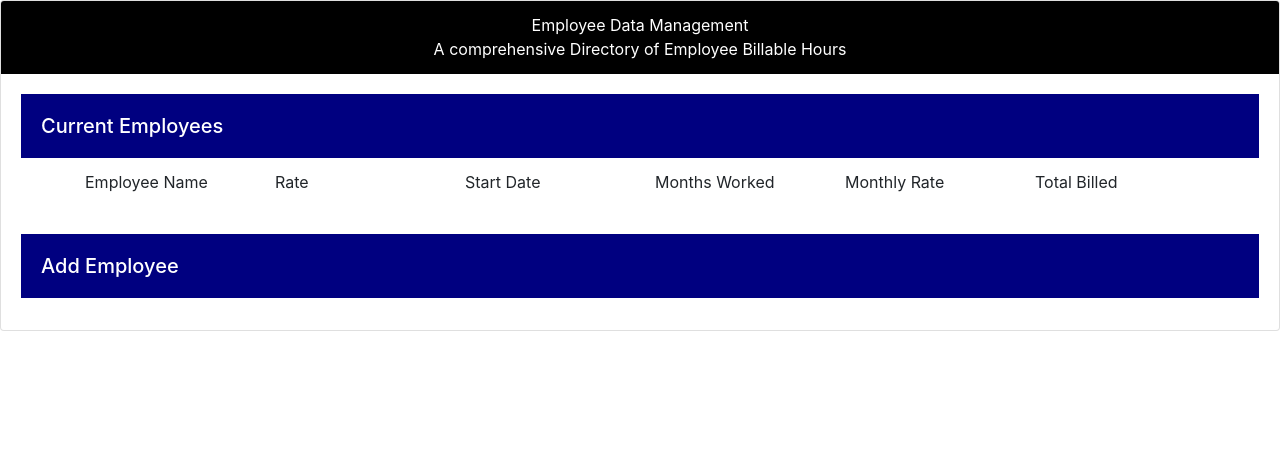
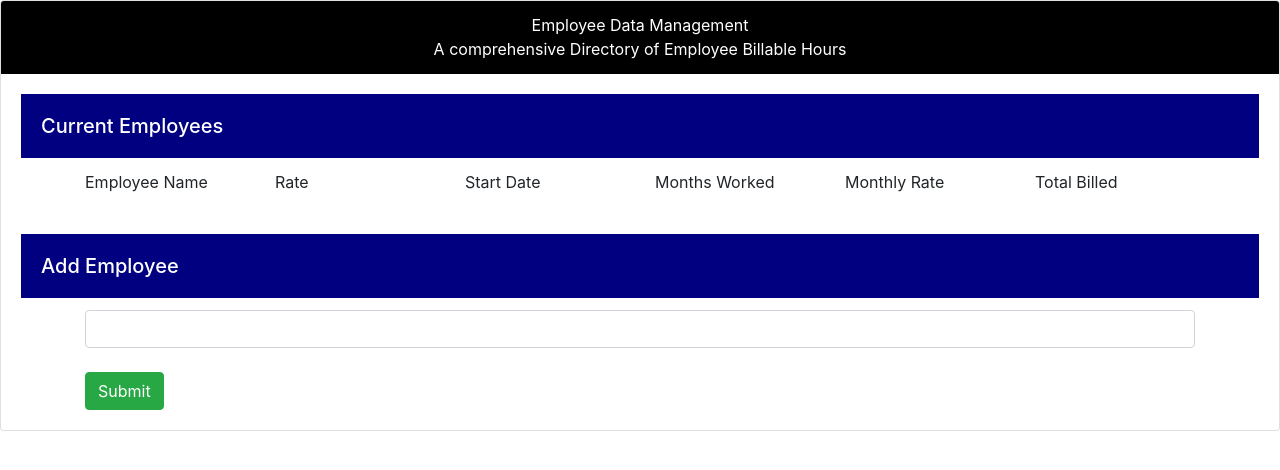
Before and after one commit to SirNguyen/firebase-application, a plain HTML site: page index.html in a window 1280 px wide. Drawn offline with nearby package versions, Linux system fonts and the light colour scheme.

Commit message:
created submit button

```diff
--- a/index.html
+++ b/index.html
@@ -42,8 +42,13 @@
         </div>
         <div class="card-body">
             <h5 class="card-title">Add Employee</h5>
-                <div class="container">
-                </div>
+            <div class="container" id="btn">
+                <form id="employee-form">
+                    <input type="text" class="form-control" id="employee-input">
+                </form>
+                <br>
+                <button onclick="submitButtonClicked()" type="button" id="add-employee" class="btn btn-success">Submit</button>
+            </div>
         </div>
     </div>
 
```
